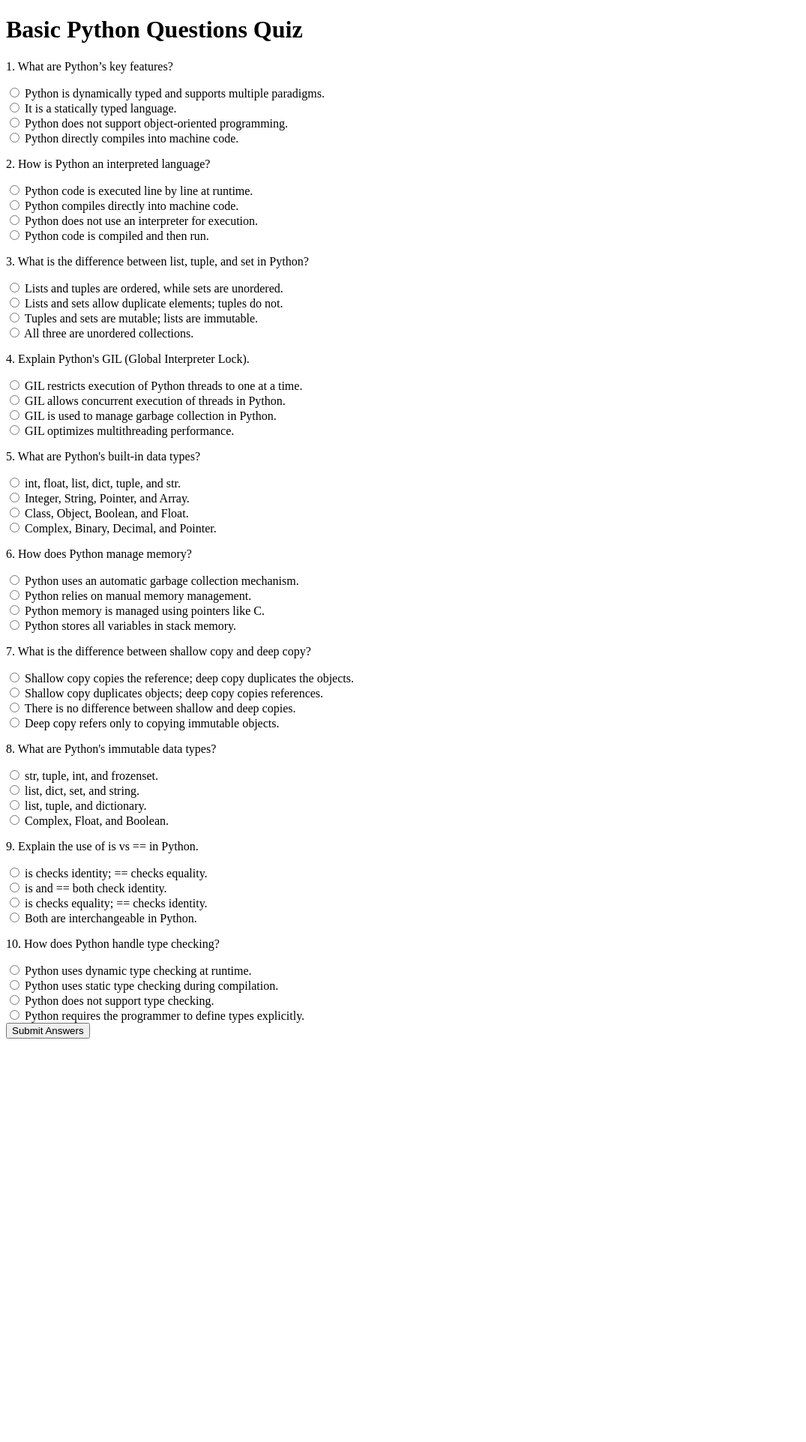
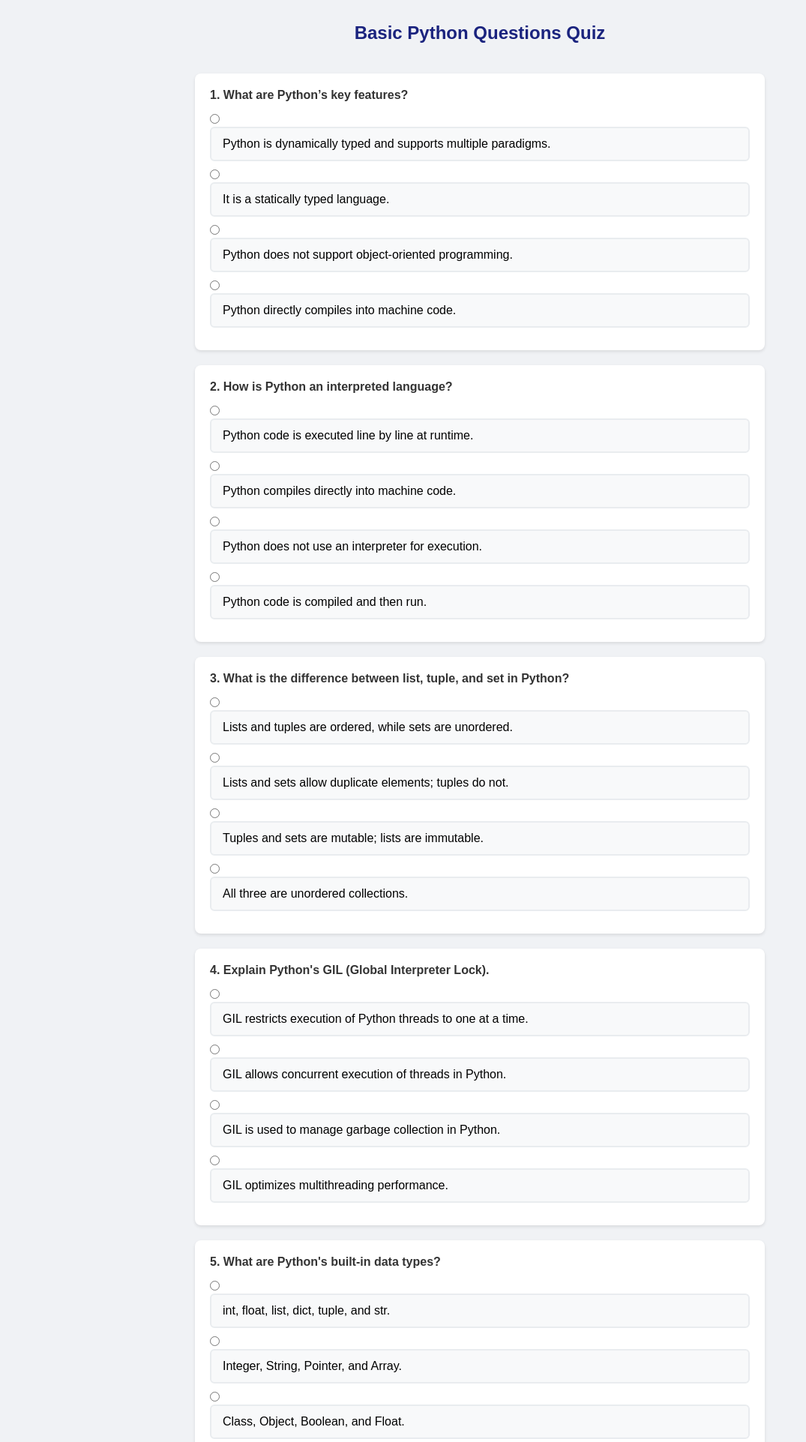
Before and after one commit to abhishek0wb/quiz, a Flask app: a page that uses templates/quiz.html in a window 1280 px wide. Shown: the top 1923 px of the page at 75% size, without its empty margins (0-1075 px from the left). Before the commit the page ends 1385 px from the top, so only its background shows below. Run offline with Flask 3, Linux system fonts and the light colour scheme.

Commit message:
Updated UI, added JS and CSS for better UX

```diff
--- a/app.py
+++ b/app.py
@@ -1,12 +1,12 @@
 import os
 from urllib.parse import unquote
-from flask import Flask, render_template, request, redirect, url_for, flash
+from flask import Flask, render_template, request, redirect, url_for, flash, session
 import logging
 
 logging.basicConfig(level=logging.DEBUG)
 
 app = Flask(__name__)
-app.secret_key = os.getenv('FLASK_SECRET_KEY')
+app.secret_key = os.getenv('FLASK_SECRET_KEY', 'default-secret-key')  # Added default key for development
 
 # Use absolute path for py.txt
 BASE_DIR = os.path.dirname(os.path.abspath(__file__))
@@ -20,6 +20,7 @@ def load_quiz(file_name):
         current_question = None
         current_options = []
         correct_answer = None
+        question_id = 0  # Added to track question IDs
 
         for line in lines:
             line = line.strip()
@@ -31,6 +32,7 @@ def load_quiz(file_name):
                 if current_category and current_question:
                     # Save the previous question to the current category
                     quiz_data[current_category].append({
+                        "id": question_id,  # Added question ID
                         "question": current_question,
                         "options": current_options,
                         "correct": correct_answer
@@ -46,10 +48,12 @@ def load_quiz(file_name):
                 if current_question:
                     # Save the current question
                     quiz_data[current_category].append({
+                        "id": question_id,  # Added question ID
                         "question": current_question,
                         "options": current_options,
                         "correct": correct_answer
                     })
+                    question_id += 1  # Increment question ID
                 current_question = line[1:].strip()
                 current_options = []
                 correct_answer = None
@@ -57,13 +61,14 @@ def load_quiz(file_name):
             # Identify correct and incorrect options
             elif line.startswith("$"):
                 correct_answer = line[1:].strip()
-                current_options.append(correct_answer)  # Mark as correct
+                current_options.append(correct_answer)
             elif line.startswith("&"):
-                current_options.append(line[1:].strip())  # Add incorrect option
+                current_options.append(line[1:].strip())
 
         # Save the last question in the file
         if current_category and current_question:
             quiz_data[current_category].append({
+                "id": question_id,  # Added question ID
                 "question": current_question,
                 "options": current_options,
                 "correct": correct_answer
@@ -71,46 +76,65 @@ def load_quiz(file_name):
 
     return quiz_data
 
-
-@app.route("/test")
-def test():
-    return "Test route is working!"
-
 # Load quiz data
 quiz_data = load_quiz(QUIZ_FILE)
 
 # After loading quiz data
 app.logger.info(f"Loaded categories: {list(quiz_data.keys())}")
 
-
 @app.route("/")
 def index():
-    categories = list(quiz_data.keys())  # Get the list of categories directly
+    categories = list(quiz_data.keys())
     return render_template("index.html", categories=categories)
-
 
 @app.route("/quiz/<category>", methods=["GET", "POST"])
 def quiz(category):
-    category = unquote(category)  # Decode URL-encoded category
+    category = unquote(category)
     if category not in quiz_data:
-        app.logger.info(f"Category not found: {category}")
+        flash("Category not found!", "error")
         return redirect(url_for("index"))
 
     questions = quiz_data[category]
+
     if request.method == "POST":
         user_answers = request.form.to_dict()
         score = 0
         total = len(questions)
+        results = []
 
-        # Calculate the score
-        for idx, question in enumerate(questions, start=1):
-            user_answer = user_answers.get(f"q{idx}")
-            if user_answer == question["correct"]:
+        for question in questions:
+            question_id = str(question["id"])
+            user_answer = user_answers.get(f"q{question_id}")
+            is_correct = user_answer == question["correct"]
+
+            results.append({
+                "question": question["question"],
+                "user_answer": user_answer,
+                "correct_answer": question["correct"],
+                "is_correct": is_correct
+            })
+
+            if is_correct:
                 score += 1
 
-        return render_template("result.html", score=score, total=total)
+        return render_template(
+            "result.html",
+            score=score,
+            total=total,
+            category=category,
+            results=results
+        )
 
     return render_template("quiz.html", category=category, questions=questions)
 
+
+@app.route("/review_last_quiz")
+def review_last_quiz():
+    results = session.get('last_quiz_results')
+    if not results:
+        flash("No quiz results found!", "error")
+        return redirect(url_for("index"))
+    return render_template("review.html", **results)
+
 if __name__ == "__main__":
     app.run(debug=True)
--- /dev/null
+++ b/static/script.js
@@ -0,0 +1,30 @@
+document.addEventListener('DOMContentLoaded', function() {
+    // Make the entire label clickable
+    const options = document.querySelectorAll('.option');
+    options.forEach(option => {
+        const label = option.querySelector('label');
+        const radio = option.querySelector('input[type="radio"]');
+
+        label.addEventListener('click', function() {
+            // Select the corresponding radio button
+            radio.checked = true;
+
+            // Find all labels within the same question
+            const questionDiv = this.closest('.question');
+            questionDiv.querySelectorAll('.option label').forEach(l => {
+                l.classList.remove('selected');
+            });
+
+            // Highlight the selected option
+            this.classList.add('selected');
+        });
+    });
+
+    // Form submission animation
+    const form = document.querySelector('form');
+    form.addEventListener('submit', function() {
+        const button = this.querySelector('button[type="submit"]');
+        button.style.opacity = '0.7';
+        button.textContent = 'Submitting...';
+    });
+});
--- a/static/styles.css
+++ b/static/styles.css
@@ -0,0 +1,103 @@
+/* static/styles.css */
+* {
+    margin: 0;
+    padding: 0;
+    box-sizing: border-box;
+    font-family: Arial, sans-serif;
+}
+
+body {
+    background-color: #f0f2f5;
+    padding: 20px;
+    max-width: 800px;
+    margin: 0 auto;
+}
+
+h1 {
+    color: #1a237e;
+    text-align: center;
+    margin-bottom: 30px;
+    font-size: 24px;
+    padding: 10px;
+}
+
+.question {
+    background: white;
+    border-radius: 8px;
+    padding: 20px;
+    margin-bottom: 20px;
+    box-shadow: 0 2px 4px rgba(0,0,0,0.1);
+}
+
+.question p {
+    color: #333;
+    font-size: 16px;
+    margin-bottom: 15px;
+    font-weight: bold;
+}
+
+.option {
+    margin: 10px 0;
+}
+
+.option label {
+    display: block;
+    padding: 12px 15px;
+    background: #f8f9fa;
+    border: 2px solid #e9ecef;
+    border-radius: 6px;
+    cursor: pointer;
+    transition: all 0.3s ease;
+}
+
+.option label:hover {
+    background: #e9ecef;
+}
+
+.option input[type="radio"] {
+    margin-right: 10px;
+}
+
+.option input[type="radio"]:checked + label {
+    background: #e3f2fd;
+    border-color: #2196f3;
+    color: #1565c0;
+}
+
+button[type="submit"] {
+    display: block;
+    width: 100%;
+    max-width: 200px;
+    margin: 30px auto;
+    padding: 12px 20px;
+    background: #1a237e;
+    color: white;
+    border: none;
+    border-radius: 6px;
+    font-size: 16px;
+    cursor: pointer;
+    transition: background 0.3s ease;
+}
+
+button[type="submit"]:hover {
+    background: #283593;
+}
+
+/* Mobile-specific styles */
+@media (max-width: 600px) {
+    body {
+        padding: 10px;
+    }
+
+    .question {
+        padding: 15px;
+    }
+
+    h1 {
+        font-size: 20px;
+    }
+
+    .option label {
+        padding: 10px;
+    }
+}
--- a/templates/index.html
+++ b/templates/index.html
@@ -1,7 +1,10 @@
 <!DOCTYPE html>
 <html>
 <head>
+    <meta charset="UTF-8">
+    <meta name="viewport" content="width=device-width, initial-scale=1.0">
     <title>Quiz App</title>
+    <link rel="stylesheet" href="{{ url_for('static', filename='styles.css') }}">
 </head>
 <body>
     <h1>Welcome to the Quiz App</h1>
--- a/templates/quiz.html
+++ b/templates/quiz.html
@@ -1,22 +1,36 @@
 <!DOCTYPE html>
-<html>
+<html lang="en">
 <head>
+    <meta charset="UTF-8">
+    <meta name="viewport" content="width=device-width, initial-scale=1.0">
     <title>{{ category }} Quiz</title>
+    <link rel="stylesheet" href="{{ url_for('static', filename='styles.css') }}">
 </head>
 <body>
     <h1>{{ category }} Quiz</h1>
     <form method="POST">
         {% for question in questions %}
-        <p>{{ loop.index }}. {{ question.question }}</p>
-        {% for option in question.options %}
-        <label>
-            <!-- Use a unique name for each question group -->
-            <input type="radio" name="q{{ loop.index }}" value="{{ option }}">
-            {{ option }}
-        </label><br>
-        {% endfor %}
+        <div class="question">
+            <p>{{ loop.index }}. {{ question.question }}</p>
+            {% for option in question.options %}
+            <div class="option">
+                <input
+                    type="radio"
+                    id="q{{ question.id }}_{{ loop.index }}"
+                    name="q{{ question.id }}"
+                    value="{{ option }}"
+                    required
+                >
+                <label for="q{{ question.id }}_{{ loop.index }}">
+                    {{ option }}
+                </label>
+            </div>
+            {% endfor %}
+        </div>
         {% endfor %}
         <button type="submit">Submit Answers</button>
     </form>
+
+    <script src="{{ url_for('static', filename='script.js') }}"></script>
 </body>
 </html>
--- a/templates/result.html
+++ b/templates/result.html
@@ -1,7 +1,10 @@
 <!DOCTYPE html>
 <html>
 <head>
+    <meta charset="UTF-8">
+    <meta name="viewport" content="width=device-width, initial-scale=1.0">
     <title>Quiz Result</title>
+    <link rel="stylesheet" href="{{ url_for('static', filename='styles.css') }}">
 </head>
 <body>
     <h1>Quiz Result</h1>
```
